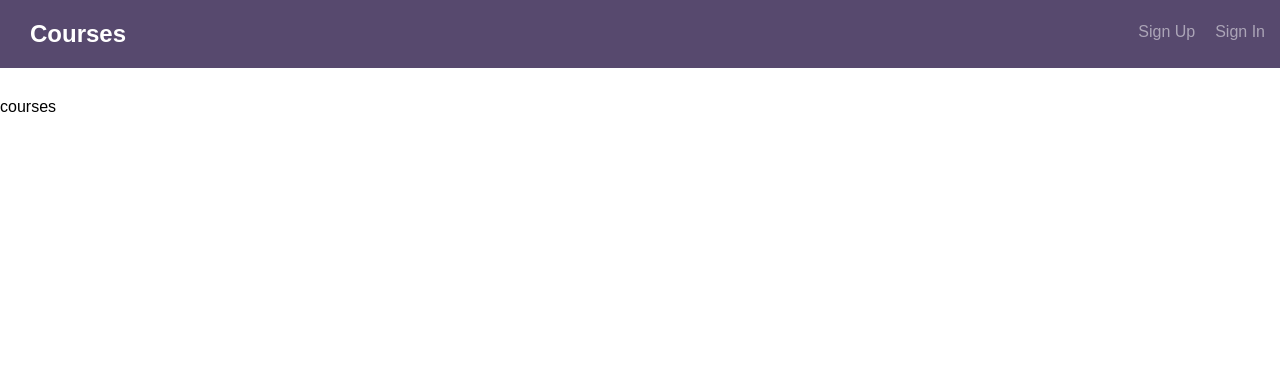
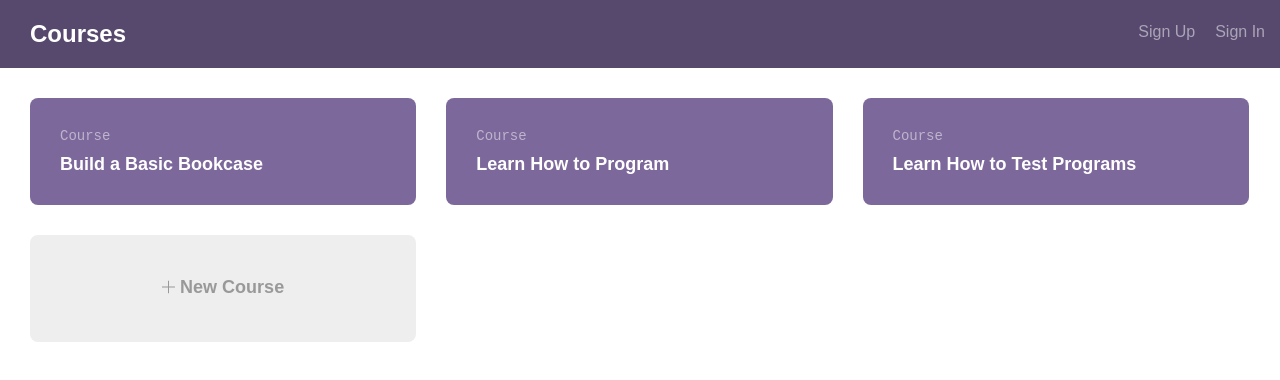
Before and after one commit to WLeyes/treehouse-fsjs-project-10, a React (Create React App) app in the folder client/: page / in a window 1280 px wide. Shown: the top 380 px of the page. Built offline with nearby package versions, Linux system fonts and the light colour scheme.

Commit message:
modified routes started CreateCourse

```diff
--- /dev/null
+++ b/client/src/Components/Courses/CreateCourse.js
@@ -0,0 +1,129 @@
+import React, { Component } from "react";
+import PropTypes from "prop-types";
+
+import { FormInput, FormTextarea } from "../Layout/formFields";
+
+import { connect } from "react-redux";
+import { createCourse } from "../../redux/actions/courseActions";
+
+class CreateCourse extends Component {
+  constructor(props) {
+    super(props);
+    this.state = {
+      title: "",
+      description: "",
+      estimatedTime: "",
+      materialsNeeded: "",
+      errors: {}
+    };
+  }
+
+  onChange = event =>
+    this.setState({ [event.target.name]: event.target.value });
+
+  onSubmit = event => {
+    const { title, description, estimatedTime, materialsNeeded } = this.state;
+    event.preventDefault();
+  };
+
+  render() {
+    const { onChange, onSubmit } = this;
+    const { title, description, estimatedTime, materialsNeeded } = this.state;
+    return (
+      <div className="bounds course--detail">
+        <h1>Create Course</h1>
+        <div>
+          <div>
+            <h2 className="validation--errors--label">Validation errors</h2>
+            <div className="validation-errors">
+              <ul>
+                <li>Please provide a value for "Title"</li>
+                <li>Please provide a value for "Description"</li>
+              </ul>
+            </div>
+          </div>
+          <form onSubmit={onSubmit}>
+            <div className="grid-66">
+              <div className="course--header">
+                <h4 className="course--label">Course</h4>
+                <FormInput
+                  name="title"
+                  className="input-title course--title--input"
+                  placeholder="Course title..."
+                  value={title}
+                  onChange={onChange}
+                />
+                <p>By Joe Smith</p>
+              </div>
+
+              <div className="course--description">
+                <FormTextarea
+                  name="description"
+                  className=""
+                  placeholder="Course description..."
+                  value={description}
+                  onChange={onChange}
+                />
+              </div>
+            </div>
+            <div className="grid-25 grid-right">
+              <div className="course--stats">
+                <ul className="course--stats--list">
+                  <li className="course--stats--list--item">
+                    <h4>Estimated Time</h4>
+                    <FormInput
+                      name="estimatedTime"
+                      className="course--time--input"
+                      placeholder="Hours"
+                      value={estimatedTime}
+                      onChange={onChange}
+                    />
+                  </li>
+                  <li className="course--stats--list--item">
+                    <h4>Materials Needed</h4>
+                    <FormTextarea
+                      name="materialsNeeded"
+                      className=""
+                      placeholder="List materials..."
+                      value={materialsNeeded}
+                      onChange={onChange}
+                    />
+                  </li>
+                </ul>
+              </div>
+            </div>
+            <div className="grid-100 pad-bottom">
+              <button className="button" type="submit">
+                Create Course
+              </button>
+              <button className="button button-secondary" onClick={onSubmit}>
+                Cancel
+              </button>
+            </div>
+          </form>
+        </div>
+      </div>
+    );
+  }
+}
+
+CreateCourse.propTypes = {
+  errors: PropTypes.object,
+  user: PropTypes.object.isRequired,
+  course: PropTypes.object.isRequired,
+  createCourse: PropTypes.func.isRequired
+};
+
+const mapStateToProps = state => {
+  return {
+    course: state.courses.course,
+    courseAuthor: state.courses.courseAuthor,
+    user: state.users.user,
+    errors: state.errors
+  };
+};
+
+export default connect(
+  mapStateToProps,
+  { createCourse }
+)(CreateCourse);
--- a/client/src/Components/Courses/index.js
+++ b/client/src/Components/Courses/index.js
@@ -1,8 +1,74 @@
 import React, { Component } from "react";
+import { Link } from "react-router-dom";
+import { connect } from "react-redux";
 
 class Courses extends Component {
+  componentWillMount() {
+    // this.props.getAllCourses();
+  }
+
   render() {
-    return <div>courses</div>;
+    console.log(this.props);
+    return (
+      <React.Fragment>
+        <div className="bounds">
+          <div className="grid-33">
+            <a
+              className="course--module course--link"
+              href="course-detail.html"
+            >
+              <h4 className="course--label">Course</h4>
+              <h3 className="course--title">Build a Basic Bookcase</h3>
+            </a>
+          </div>
+          <div className="grid-33">
+            <a
+              className="course--module course--link"
+              href="course-detail.html"
+            >
+              <h4 className="course--label">Course</h4>
+              <h3 className="course--title">Learn How to Program</h3>
+            </a>
+          </div>
+          <div className="grid-33">
+            <a
+              className="course--module course--link"
+              href="course-detail.html"
+            >
+              <h4 className="course--label">Course</h4>
+              <h3 className="course--title">Learn How to Test Programs</h3>
+            </a>
+          </div>
+          <div className="grid-33">
+            <Link
+              className="course--module course--add--module"
+              to="/courses/create"
+            >
+              <h3 className="course--add--title">
+                <svg
+                  version="1.1"
+                  xmlns="http://www.w3.org/2000/svg"
+                  x="0px"
+                  y="0px"
+                  viewBox="0 0 13 13"
+                  className="add"
+                >
+                  <polygon points="7,6 7,0 6,0 6,6 0,6 0,7 6,7 6,13 7,13 7,7 13,7 13,6 " />
+                </svg>
+                New Course
+              </h3>
+            </Link>
+          </div>
+        </div>
+      </React.Fragment>
+    );
   }
 }
-export default Courses;
+
+const mapStateToProps = state => {
+  return {
+    courses: state.courses
+  };
+};
+
+export default connect(mapStateToProps)(Courses);
--- a/client/src/Components/Layout/formFields.js
+++ b/client/src/Components/Layout/formFields.js
@@ -65,7 +65,7 @@ FormTextarea.defaultProps = {
   type: "text"
 };
 
-FormTextarea.PropTypes = {
+FormTextarea.propTypes = {
   name: PropTypes.string.isRequired,
   placeholder: PropTypes.string,
   value: PropTypes.string.isRequired,
--- a/client/src/Components/Routes/publicRoutes.js
+++ b/client/src/Components/Routes/publicRoutes.js
@@ -1,25 +1,34 @@
 import React from "react";
+import PropTypes from "prop-types";
 import { Route, Redirect } from "react-router-dom";
 
-// this route is for future useage where if user session is saved or cached
-// when implemented, if a user is logged in and goes to a route that is restricted because they are logged in (signin and signup pages) then redirect to home
-const PublicRoute = ({ user, component: Component, ...remainingProps }) => {
-  return (
+import { connect } from "react-redux";
+
+const PublicRoute = ({ user, component: Component, ...remainingProps }) => (
   <Route
     {...remainingProps}
-      component={props =>
-        remainingProps.restricted ? (
-          user && user.length >= 1 ? (
+    render={props =>
+      remainingProps.restricted === true ? (
+        user.isAuthenticated === true ? (
           <Redirect to={"/"} />
         ) : (
-            <Component {...props} user={user} />
+          <Component {...props} />
         )
       ) : (
-          <Component {...props} user={user} />
+        <Component {...props} />
       )
     }
   />
 );
+
+PublicRoute.prototype = {
+  user: PropTypes.object.isRequired
 };
 
-export default PublicRoute;
+const mapStateToProps = state => {
+  return {
+    user: state.users
+  };
+};
+
+export default connect(mapStateToProps)(PublicRoute);
--- /dev/null
+++ b/client/src/redux/actions/courseActions.js
@@ -0,0 +1,19 @@
+import { GET_ALL_COURSES, CREATE_COURSE, GET_ERRORS } from "../actions/types";
+import axios from "axios";
+
+export const createCourse = course => dispatch => {
+  axios
+    .post("http://localhost:5000/api/courses", course)
+    .then(response => {
+      dispatch({
+        type: CREATE_COURSE,
+        payload: response.data
+      });
+    })
+    .catch(error =>
+      dispatch({
+        type: GET_ERRORS,
+        payload: error.response.data
+      })
+    );
+};
--- a/client/src/redux/actions/types.js
+++ b/client/src/redux/actions/types.js
@@ -2,8 +2,13 @@ export const GET_USER = "GET_USER";
 export const USER_LOGOUT = "USER_LOGOUT";
 export const CREATE_NEW_USER = "CREATE_NEW_USER";
 
+export const GET_LOADING = "GET_LOADING";
+export const POST_LOADING = "POST_LOADING";
+
 export const GET_ALL_COURSES = "GET_ALL_COURSES";
 export const GET_COURSE_BY_ID = "GET_COURSE_BY_ID";
+
+export const CREATE_COURSE = "CREATE_COURSE";
 export const UPDATE_COURSE_BY_ID = "UPDATE_COURSE_BY_ID";
 export const DELETE_COURSE_BY_ID = "DELETE_COURSE_BY_ID";
 
--- /dev/null
+++ b/client/src/redux/reducers/courseReducer.js
@@ -0,0 +1,12 @@
+const initialState = {
+  loading: false,
+  courses: [],
+  course: {}
+};
+
+export default function(state = initialState, action) {
+  switch (action.type) {
+    default:
+      return state;
+  }
+}
--- a/client/src/redux/reducers/index.js
+++ b/client/src/redux/reducers/index.js
@@ -1,8 +1,10 @@
 import { combineReducers } from "redux";
 import userReducer from "./userReducer";
+import courseReducer from "./courseReducer";
 import errorReducer from "./errorReducer";
 
 export default combineReducers({
   users: userReducer,
+  courses: courseReducer,
   errors: errorReducer
 });
--- a/client/src/redux/reducers/userReducer.js
+++ b/client/src/redux/reducers/userReducer.js
@@ -1,7 +1,7 @@
 import { GET_USER, USER_LOGOUT } from "../actions/types";
 import isEmpty from "../../utils/isEmpty";
 const initialState = {
-  isAthenticated: false,
+  isAuthenticated: false,
   user: {}
 };
 
@@ -10,14 +10,14 @@ export default (state = initialState, action) => {
     case GET_USER:
       return {
         ...state,
-        isAthenticated: !isEmpty(action.payload),
+        isAuthenticated: !isEmpty(action.payload),
         user: action.payload
       };
     case USER_LOGOUT:
       return {
         ...state,
         user: {},
-        isAthenticated: !isEmpty(action.payload)
+        isAuthenticated: !isEmpty(action.payload)
       };
     default:
       return state;
```
Also changed, not shown: client/src/App.js (+10 -0 lines), client/src/Components/Routes/privateRoutes.js (+17 -6 lines). Lines whose indentation alone changed are shown as unchanged.
